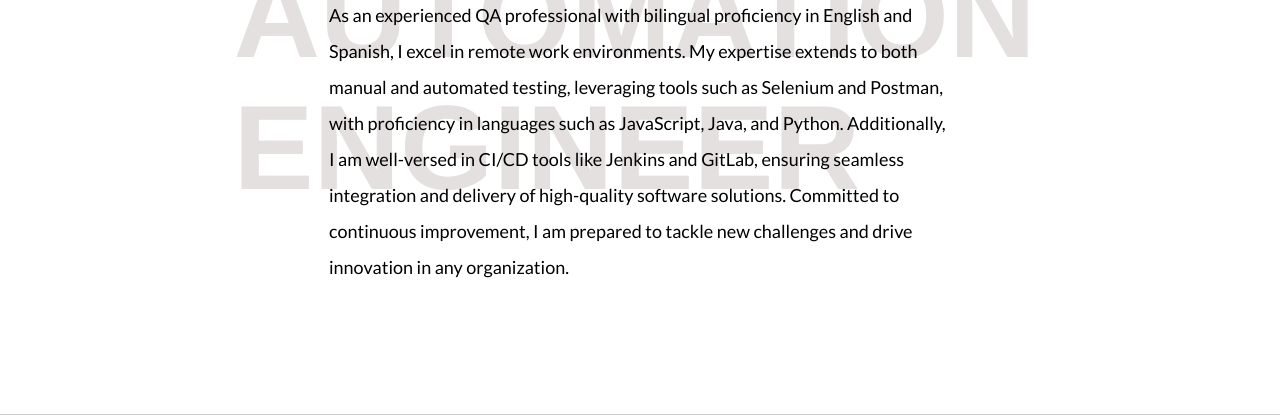
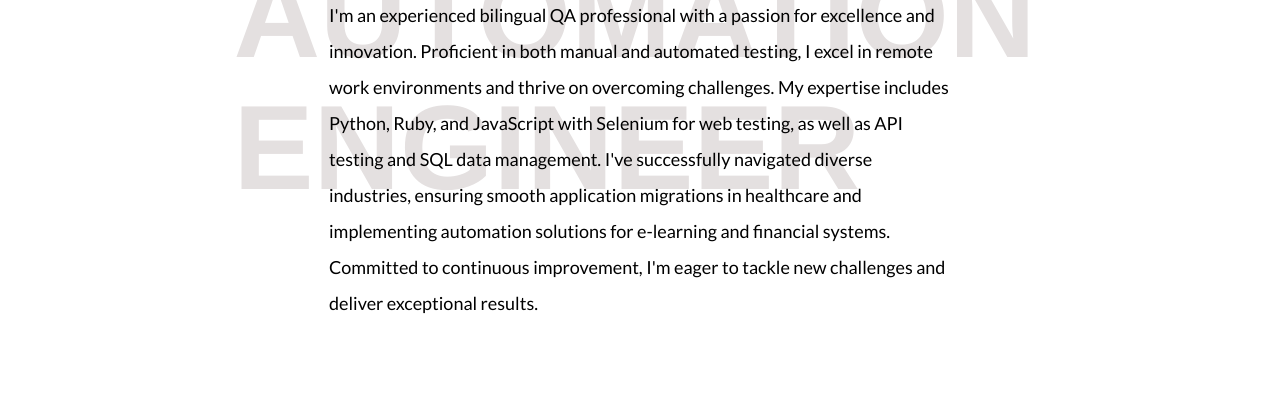
Before and after one commit to ernestoalbarez/my-resume, a plain HTML site: page index.html in a window 1280 px wide. Shown: the part 385-800 px from the top of the page. Drawn offline with Linux system fonts and the light colour scheme.

Commit message:
update aboutme

```diff
--- a/index.html
+++ b/index.html
@@ -50,7 +50,11 @@
 					<h1>Ernesto Albarez<br><span id="typed"></span></h1>
 				</div>
 				<p>
-					As an experienced QA professional with bilingual proficiency in English and Spanish, I excel in remote work environments. My expertise extends to both manual and automated testing, leveraging tools such as Selenium and Postman, with proficiency in languages such as JavaScript, Java, and Python. Additionally, I am well-versed in CI/CD tools like Jenkins and GitLab, ensuring seamless integration and delivery of high-quality software solutions. Committed to continuous improvement, I am prepared to tackle new challenges and drive innovation in any organization.
+					I'm an experienced bilingual QA professional with a passion for excellence and innovation.
+					Proficient in both manual and automated testing, I excel in remote work environments and thrive on overcoming challenges.
+					My expertise includes Python, Ruby, and JavaScript with Selenium for web testing, as well as API testing and SQL data management.
+					I've successfully navigated diverse industries, ensuring smooth application migrations in healthcare and implementing automation solutions for e-learning and financial systems.
+					Committed to continuous improvement, I'm eager to tackle new challenges and deliver exceptional results.
 				</p>
 			</div>
 		</div>
```
